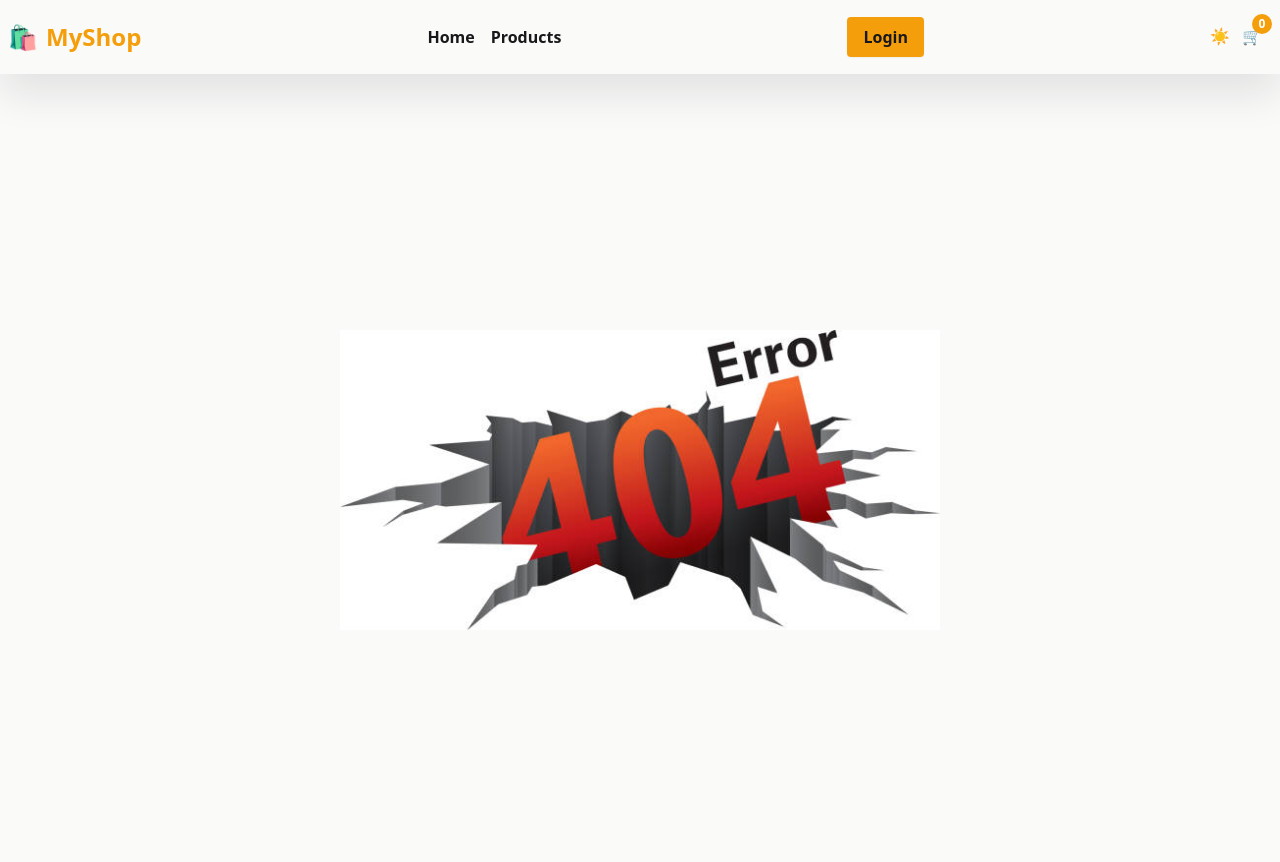
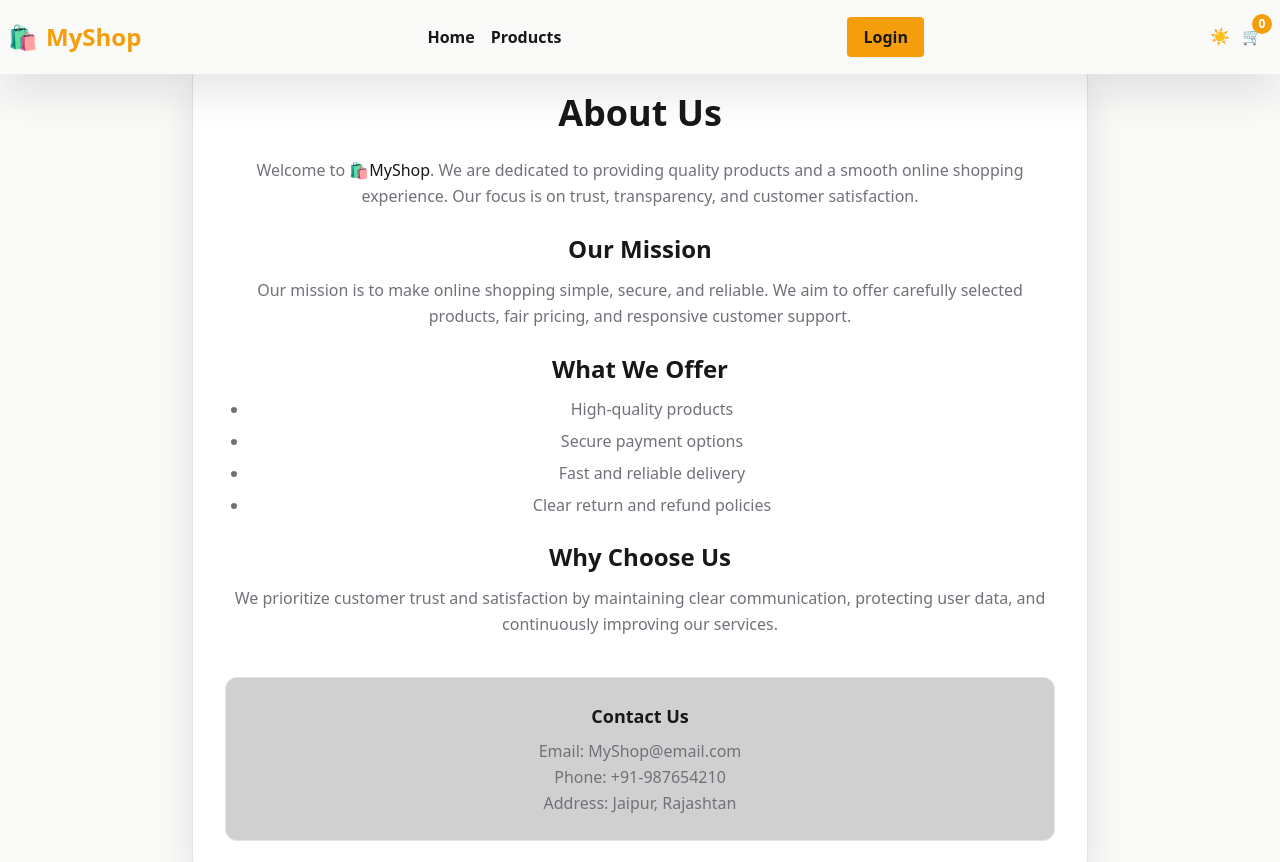
Before and after one commit to ajitdevv/myshop, a React (Vite) app: page /aboutus in a window 1280 px wide. Shown: the top 862 px of the page. Built offline with nearby package versions, Linux system fonts and the light colour scheme.

Commit message:
Add trem and conditisions

```diff
--- a/src/App.jsx
+++ b/src/App.jsx
@@ -11,6 +11,7 @@ import Home from "./Pages/Home.jsx";
 import ProductDetailLayout from "./layouts/ProductDetailLayout.jsx";
 import Footer from "./Pages/Footer.jsx";
 import PrivacyPolicy from "./Pages/PolicyPage.jsx";
+import About from "./Pages/AboutUs.jsx";
 function App() {
   return (
     <>
@@ -27,6 +28,7 @@ function App() {
           <Route path="Category/:name" element={<FilterItems />} />
         </Route>
         <Route path="/privacy-policy" element={<PrivacyPolicy />} />
+        <Route path="/aboutus" element={<About />} />
         <Route path="*" element={<NotFoundPage />} />
       </Routes>
       <Footer />
--- /dev/null
+++ b/src/Pages/AboutUs.jsx
@@ -0,0 +1,58 @@
+ function About() {
+  return (
+    <div className="min-h-screen bg-background text-foreground px-4 py-15">
+      <div className="mx-auto max-w-4xl bg-card border border-border rounded-2xl p-8 shadow-(--shadow)">
+        <h1 className="text-4xl font-semibold mb-6">
+          About Us
+        </h1>
+
+        <p className="text-muted leading-relaxed mb-6">
+          Welcome to <span className="font-medium text-foreground">🛍️MyShop</span>.
+          We are dedicated to providing quality products and a smooth online
+          shopping experience. Our focus is on trust, transparency, and customer
+          satisfaction.
+        </p>
+
+        <h2 className="text-2xl font-semibold mb-3">
+          Our Mission
+        </h2>
+        <p className="text-muted leading-relaxed mb-6">
+          Our mission is to make online shopping simple, secure, and reliable.
+          We aim to offer carefully selected products, fair pricing, and
+          responsive customer support.
+        </p>
+
+        <h2 className="text-2xl font-semibold mb-3">
+          What We Offer
+        </h2>
+        <ul className="list-disc pl-6 text-muted space-y-2 mb-6">
+          <li>High-quality products</li>
+          <li>Secure payment options</li>
+          <li>Fast and reliable delivery</li>
+          <li>Clear return and refund policies</li>
+        </ul>
+
+        <h2 className="text-2xl font-semibold mb-3">
+          Why Choose Us
+        </h2>
+        <p className="text-muted leading-relaxed mb-6">
+          We prioritize customer trust and satisfaction by maintaining clear
+          communication, protecting user data, and continuously improving our
+          services.
+        </p>
+
+        <div className="mt-10 rounded-xl bg-inner-card p-6 border border-border">
+          <h3 className="text-lg font-semibold mb-2">
+            Contact Us
+          </h3>
+          <p className="text-muted leading-relaxed">
+            Email: MyShop@email.com <br />
+            Phone: +91-987654210 <br />
+            Address: Jaipur, Rajashtan
+          </p>
+        </div>
+      </div>
+    </div>
+  );
+}
+export default About ;
--- a/src/Pages/Footer.jsx
+++ b/src/Pages/Footer.jsx
@@ -2,7 +2,7 @@ import { Buttonn } from "../Components/Button";
 import { Link } from "react-router-dom";
 const Footer = () => {
   return (
-    <footer className="bg-card w-full text-foreground border-t border-border">
+    <footer className="bg-card w-fulltext-foreground border-t border-border">
       {/* Top Section */}
       <div className="w-full mx-auto px-6 py-12 grid grid-cols-1 sm:grid-cols-2 lg:grid-cols-4">
         {/* Brand */}
@@ -19,7 +19,7 @@ const Footer = () => {
         {/* Quick Links */}
         <div>
           <h3 className="font-semibold mb-4">Quick Links</h3>
-          <div className="space-y-2 flex flex-col gap-1 text-sm text-muted">
+          <div className="space-y-2 flex flex-col text-sm text-muted">
             <Link to="/" className="hover:text-primary cursor-pointer">
               Home
             </Link>
@@ -37,10 +37,10 @@ const Footer = () => {
 
         {/* Customer Support */}
         <div>
-          <h3 className="font-semibold flex flex-col gap-1 mb-4">
+          <h3 className="font-semibold mb-4">
             Customer Support
           </h3>
-          <div className="space-y-2 text-sm text-muted">
+          <div className="space-y-2 flex flex-col text-sm text-muted">
             <Link className="hover:text-primary cursor-pointer">
               Help Center
             </Link>
--- a/src/Pages/PolicyPage.jsx
+++ b/src/Pages/PolicyPage.jsx
@@ -1,7 +1,7 @@
 
 function PrivacyPolicy() {
   return (
-    <div className="min-h-screen bg-background text-foreground px-4 py-10">
+    <div className="min-h-screen bg-background text-foreground px-4 py-15">
       <div className="mx-auto max-w-4xl rounded-2xl bg-card p-8 shadow-(--shadow) border border-border">
         <h1 className="text-3xl font-semibold mb-6">Privacy Policy</h1>
 
--- a/src/SideManulayouts/manucontent.jsx
+++ b/src/SideManulayouts/manucontent.jsx
@@ -75,7 +75,7 @@ const SideManuContent = ({ setisopen, open }) => {
           <Link to="/cart" onClick={() => setisopen(false)}>
             Cart
           </Link>
-          <Link to="/about" onClick={() => setisopen(false)}>
+          <Link to="/aboutus" onClick={() => setisopen(false)}>
             About
           </Link>
           <Link to="/terms&conditions" onClick={() => setisopen(false)}>
```
